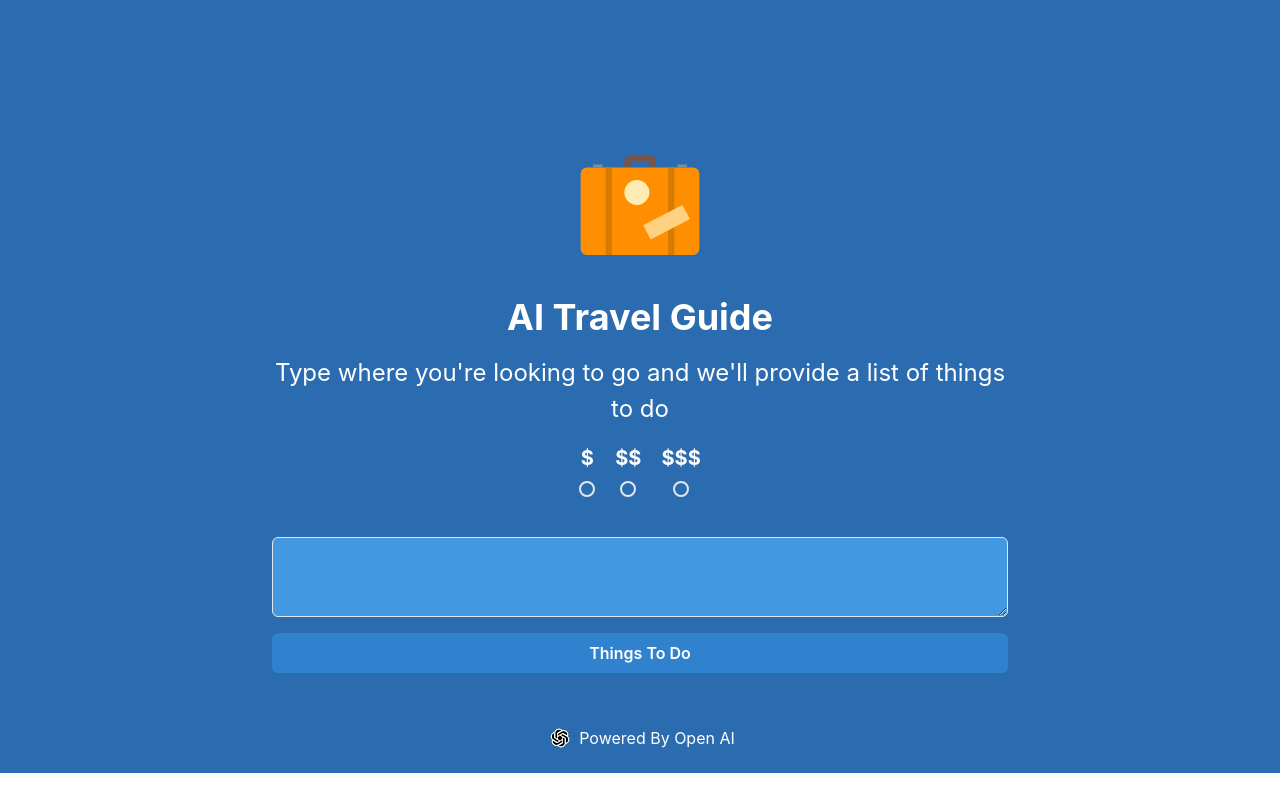
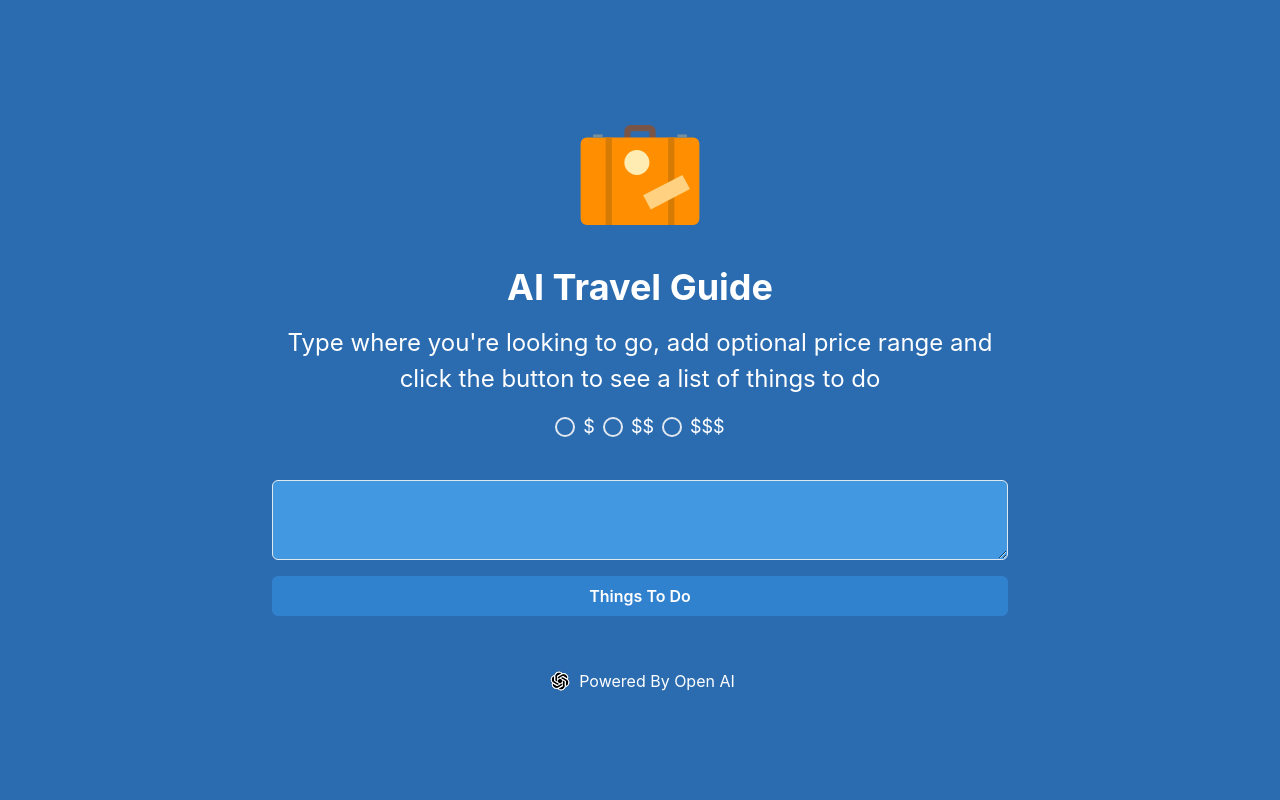
Before and after one commit to Taaaaab/ai-tour-guide, a React (Vite) app: page / in a window 1280 px wide. Built offline with nearby package versions, Linux system fonts and the light colour scheme; no server answers.

Commit message:
Remove boxes around radio buttons, change button color and re-wrote header instructions

```diff
--- a/src/App.jsx
+++ b/src/App.jsx
@@ -51,7 +51,7 @@ const App = () => {
   };
 
   return (
-    <Box bg="blue.600" color="white" height="auto" paddingTop={130}>
+    <Box bg="blue.600" color="white" height="100vh" paddingTop={100}>
       <Container maxWidth="3xl" centerContent>
         <Header />
         <TextInput extractKeywords={extractKeywords} />
--- a/src/components/Footer.jsx
+++ b/src/components/Footer.jsx
@@ -4,7 +4,7 @@ import logo from '../assets/openai.png';
 
 const Footer = () => {
   return (
-    <Box marginTop={50} paddingBottom={5}>
+    <Box marginTop={50}>
       <Flex justifyContent="center" alignItems="center">
         <Image src={logo} marginRight={1} />
         <Text>Powered By Open AI</Text>
--- a/src/components/Header.jsx
+++ b/src/components/Header.jsx
@@ -10,7 +10,8 @@ const Header = () => {
         AI Travel Guide
       </Heading>
       <Text fontSize={24} textAlign="center">
-        Type where you're looking to go and we'll provide a list of things to do
+        Type where you're looking to go, add optional price range and click the
+        button to see a list of things to do
       </Text>
     </>
   );
--- a/src/components/TextInput.jsx
+++ b/src/components/TextInput.jsx
@@ -34,25 +34,16 @@ const TextInput = ({ extractKeywords }) => {
     <>
       <Box p={4}>
         <RadioGroup onChange={setPrice} value={price}>
-          <Stack direction="row" gap={5}>
-            <Stack direction="column" align="center">
-              <Text fontSize={20} fontWeight="bold">
-                $
-              </Text>
-              <Radio value="cheap"></Radio>
-            </Stack>
-            <Stack direction="column" align="center">
-              <Text fontSize={20} fontWeight="bold">
-                $$
-              </Text>
-              <Radio value="moderately priced"></Radio>
-            </Stack>
-            <Stack direction="column" align="center">
-              <Text fontSize={20} fontWeight="bold">
-                $$$
-              </Text>
-              <Radio value="expensive"></Radio>
-            </Stack>
+          <Stack direction="row">
+            <Radio size="lg" colorScheme="green" value="cheap">
+              $
+            </Radio>
+            <Radio size="lg" colorScheme="green" value="moderately priced">
+              $$
+            </Radio>
+            <Radio size="lg" colorScheme="green" value="expensive">
+              $$$
+            </Radio>
           </Stack>
         </RadioGroup>
       </Box>
```
